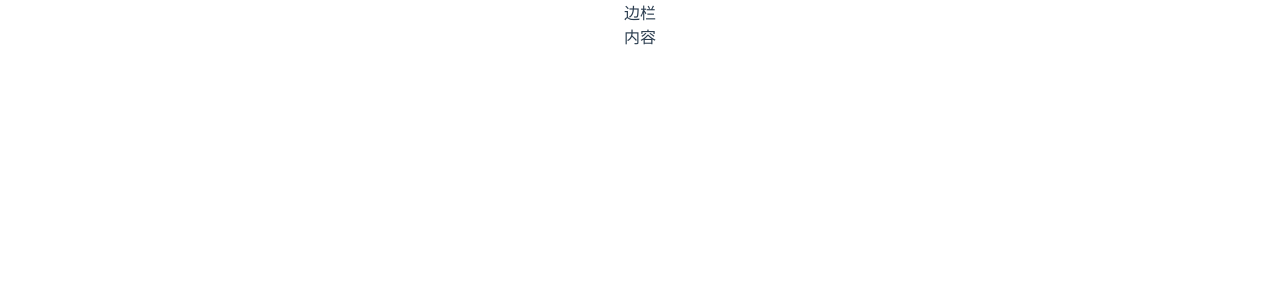
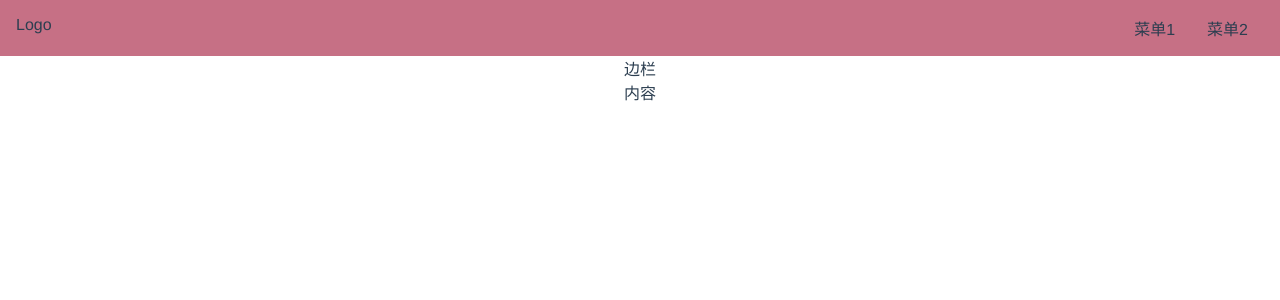
Before and after one commit to MRhuo857/vue3-ui, a Vue app: page /#/xx in a window 1280 px wide. Shown: the top 300 px of the page. Built offline with nearby package versions, Linux system fonts and the light colour scheme.

Commit message:
封装Topnav

```diff
--- /dev/null
+++ b/src/components/Topnav.vue
@@ -0,0 +1,30 @@
+<template>
+    <div class="topnav">
+        <div class="logo">Logo</div>
+        <ul class="menu">
+            <li>菜单1</li>
+            <li>菜单2</li>
+        </ul>
+    </div>
+</template>
+<style lang="scss" scoped>
+    .topnav {
+        background:#c67085;
+        display: flex;
+        padding: 16px;
+        >.logo{
+            max-width: 6em;
+            margin-right: auto;
+        }
+        >.menu{
+            display: flex;
+            white-space: nowrap;
+            flex-wrap: nowrap;
+            >li{
+                margin:0 1em;
+            }
+        }
+
+    }
+
+</style>
--- a/src/views/Doc.vue
+++ b/src/views/Doc.vue
@@ -1,5 +1,6 @@
 <template>
     <div>
+        <Topnav/>
         <div class="topnav">
             <div class="log"></div>
             <div class="menu"></div>
@@ -10,3 +11,11 @@
         </div>
     </div>
 </template>
+<script lang="ts">
+    import Topnav from '../components/Topnav.vue'
+    export default {
+      components:{
+        Topnav
+      }
+    }
+</script>
--- a/src/views/Home.vue
+++ b/src/views/Home.vue
@@ -1,12 +1,6 @@
 <template>
     <div>
-        <div class="topnav">
-            <div class="logo">Logo</div>
-            <ul class="menu">
-                <li>菜单1</li>
-                <li>菜单2</li>
-            </ul>
-        </div>
+        <Topnav/>
         <div class="banner">
             <h1>UI</h1>
             <h2>基于Vue3.0的UI框架</h2>
@@ -17,24 +11,13 @@
         </div>
     </div>
 </template>
+<script lang="ts">
+  import Topnav from '../components/Topnav.vue'
+
+  export default {
+    components: {Topnav}
+  }
+</script>
 <style lang="scss" scoped>
-    .topnav {
-        background:#c67085;
-        display: flex;
-        padding: 16px;
-        >.logo{
-            max-width: 6em;
-            margin-right: auto;
-        }
-        >.menu{
-            display: flex;
-            white-space: nowrap;
-            flex-wrap: nowrap;
-            >li{
-                margin:0 1em;
-            }
-        }
-
-    }
 
 </style>
```
